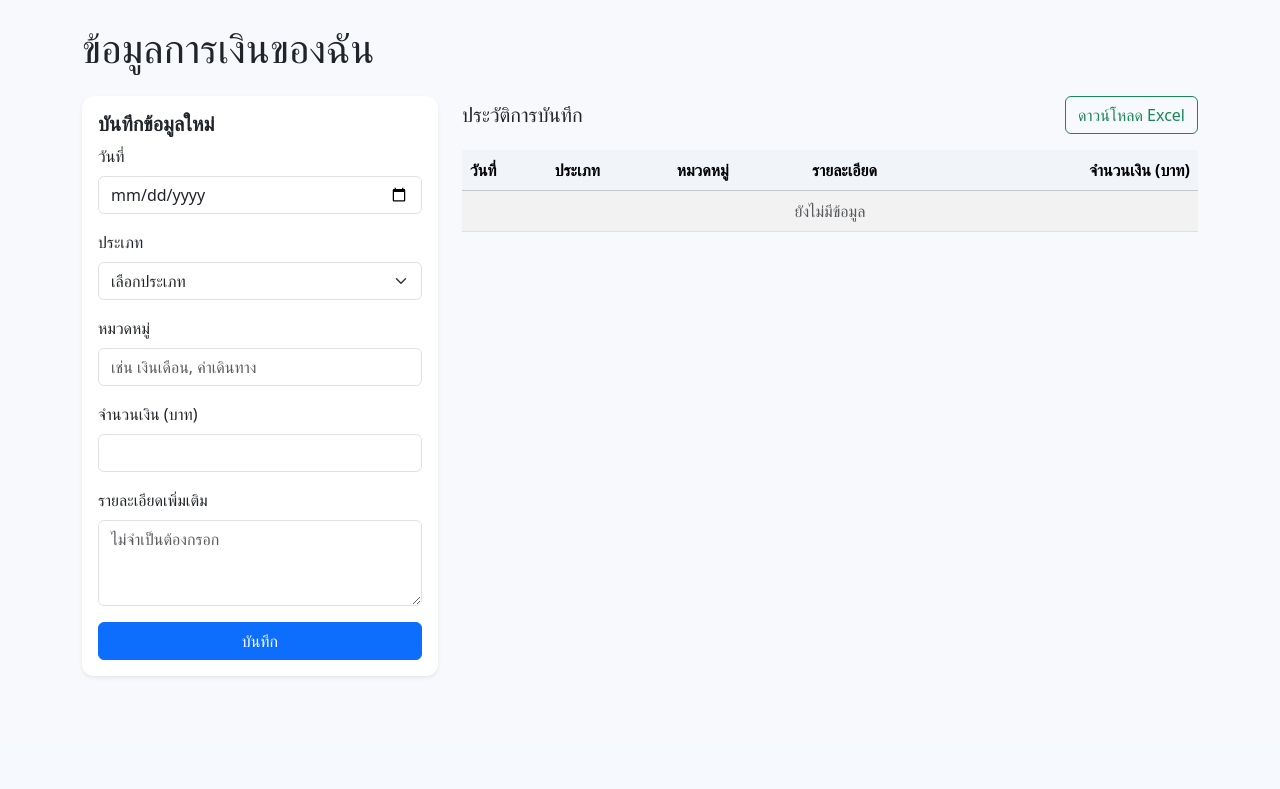
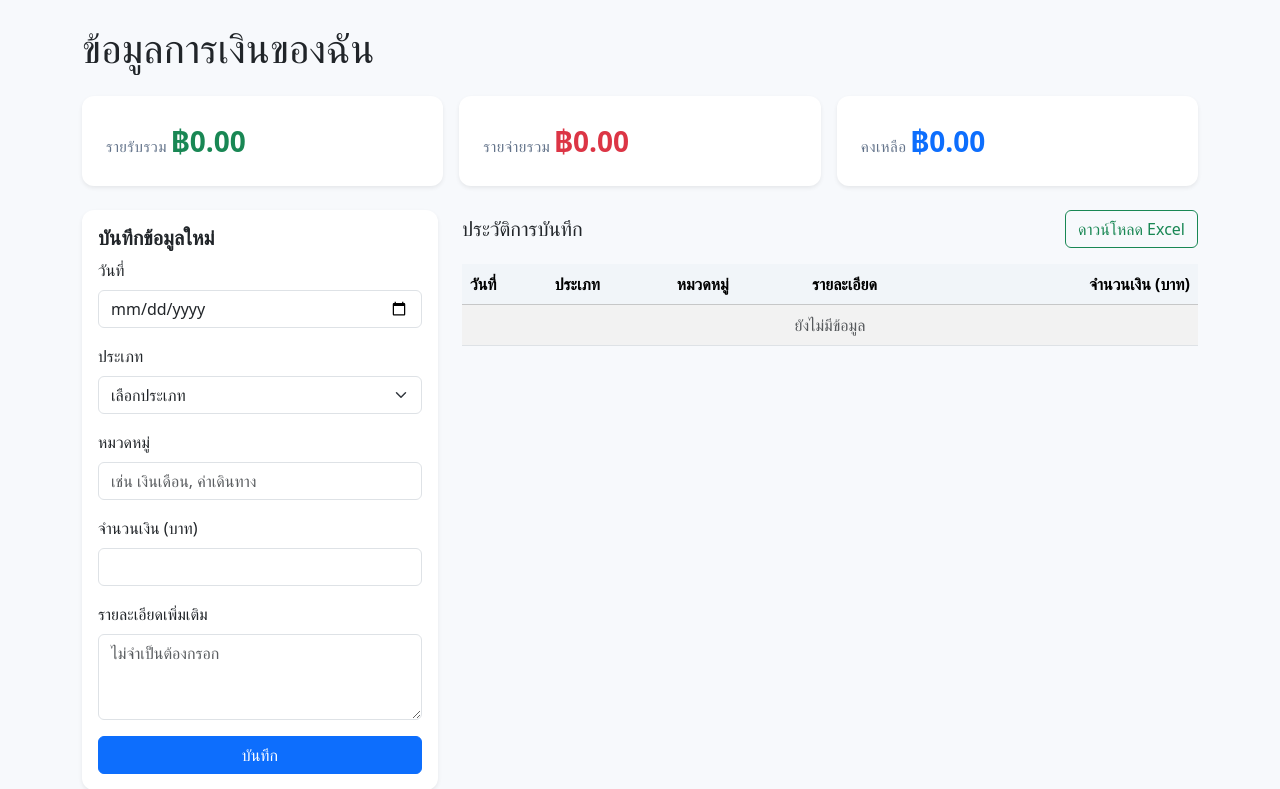
Before and after one commit to Tues1999/Data-Financial-Miniproject, a Flask app: page / in a window 1280 px wide. Shown: the part 56-845 px from the top of the page. Before the commit the page ends 734 px from the top, so only its background shows below. Run offline with Flask 3, Linux system fonts and the light colour scheme; the visitor is signed in with stand-in values (Sample User, id 1); data that the repository does not hold is empty.

Commit message:
Enhance financial dashboard and add tests

```diff
--- a/app/__init__.py
+++ b/app/__init__.py
@@ -35,18 +35,19 @@ def create_app(test_config: dict | None = None) -> Flask:
 
     app = Flask(__name__, instance_relative_config=False)
 
-    database_uri = os.getenv("DATABASE_URL")
-    if not database_uri:
-        database_uri = _default_database_uri()
-
-    app.config.update(
-        SECRET_KEY=os.getenv("FLASK_SECRET_KEY", "change-me"),
-        SQLALCHEMY_DATABASE_URI=database_uri,
-        SQLALCHEMY_TRACK_MODIFICATIONS=False,
-    )
+    config: dict[str, object] = {
+        "SECRET_KEY": os.getenv("FLASK_SECRET_KEY", "change-me"),
+        "SQLALCHEMY_DATABASE_URI": os.getenv("DATABASE_URL", ""),
+        "SQLALCHEMY_TRACK_MODIFICATIONS": False,
+    }
 
     if test_config:
-        app.config.update(test_config)
+        config.update(test_config)
+
+    if not config.get("SQLALCHEMY_DATABASE_URI"):
+        config["SQLALCHEMY_DATABASE_URI"] = _default_database_uri()
+
+    app.config.update(config)
 
     # Initialize extensions
     db.init_app(app)
--- a/app/static/styles.css
+++ b/app/static/styles.css
@@ -9,6 +9,38 @@ body {
 
 .card-title {
   font-weight: 600;
+}
+
+.summary-card {
+  background-color: #ffffff;
+  border-radius: 0.75rem;
+  padding: 1.5rem;
+}
+
+.summary-label {
+  font-size: 0.95rem;
+  color: #64748b;
+  letter-spacing: 0.03em;
+  text-transform: uppercase;
+}
+
+.summary-value {
+  font-size: 1.75rem;
+  font-weight: 700;
+}
+
+.summary-card.income .summary-value,
+.summary-value.positive {
+  color: #198754;
+}
+
+.summary-card.expense .summary-value,
+.summary-value.negative {
+  color: #dc3545;
+}
+
+.summary-card.balance .summary-value {
+  color: #0d6efd;
 }
 
 .badge {
--- a/app/templates/dashboard.html
+++ b/app/templates/dashboard.html
@@ -1,6 +1,27 @@
 {% extends 'base.html' %}
 {% block content %}
 <h1 class="mb-4">ข้อมูลการเงินของฉัน</h1>
+{% set balance_class = 'positive' if balance_total >= 0 else 'negative' %}
+<div class="row g-3 mb-4">
+  <div class="col-md-4">
+    <div class="summary-card income shadow-sm h-100">
+      <span class="summary-label">รายรับรวม</span>
+      <span class="summary-value">฿{{ '{:,.2f}'.format(income_total) }}</span>
+    </div>
+  </div>
+  <div class="col-md-4">
+    <div class="summary-card expense shadow-sm h-100">
+      <span class="summary-label">รายจ่ายรวม</span>
+      <span class="summary-value">฿{{ '{:,.2f}'.format(expense_total) }}</span>
+    </div>
+  </div>
+  <div class="col-md-4">
+    <div class="summary-card balance shadow-sm h-100">
+      <span class="summary-label">คงเหลือ</span>
+      <span class="summary-value {{ balance_class }}">฿{{ '{:,.2f}'.format(balance_total) }}</span>
+    </div>
+  </div>
+</div>
 <div class="row g-4">
   <div class="col-lg-4">
     <div class="card shadow-sm">
--- a/app/views.py
+++ b/app/views.py
@@ -13,12 +13,34 @@ from flask import (
 )
 from flask_login import login_required, current_user
 from openpyxl import Workbook
+from sqlalchemy import func
 
 from . import db
 from .models import FinanceRecord
 
 
 views_bp = Blueprint("views", __name__)
+
+
+def _calculate_totals(user_id: int) -> tuple[Decimal, Decimal, Decimal]:
+    """Return total income, expense, and balance for a user."""
+
+    totals = {"income": Decimal("0"), "expense": Decimal("0")}
+    rows = (
+        db.session.query(
+            FinanceRecord.record_type,
+            func.coalesce(func.sum(FinanceRecord.amount), 0),
+        )
+        .filter(FinanceRecord.user_id == user_id)
+        .group_by(FinanceRecord.record_type)
+        .all()
+    )
+
+    for record_type, total in rows:
+        totals[record_type] = Decimal(str(total))
+
+    balance = totals["income"] - totals["expense"]
+    return totals["income"], totals["expense"], balance
 
 
 @views_bp.route("/", methods=["GET", "POST"])
@@ -42,23 +64,26 @@ def dashboard():
             except InvalidOperation:
                 flash("จำนวนเงินไม่ถูกต้อง", "danger")
             else:
-                try:
-                    record_date = datetime.strptime(form_date, "%Y-%m-%d").date()
-                except ValueError:
-                    flash("รูปแบบวันที่ไม่ถูกต้อง", "danger")
+                if amount <= 0:
+                    flash("จำนวนเงินต้องมากกว่า 0", "warning")
                 else:
-                    record = FinanceRecord(
-                        user_id=current_user.id,
-                        record_date=record_date,
-                        category=category,
-                        description=description,
-                        amount=amount,
-                        record_type=record_type,
-                    )
-                    db.session.add(record)
-                    db.session.commit()
-                    flash("บันทึกข้อมูลเรียบร้อย", "success")
-                    return redirect(url_for("views.dashboard"))
+                    try:
+                        record_date = datetime.strptime(form_date, "%Y-%m-%d").date()
+                    except ValueError:
+                        flash("รูปแบบวันที่ไม่ถูกต้อง", "danger")
+                    else:
+                        record = FinanceRecord(
+                            user_id=current_user.id,
+                            record_date=record_date,
+                            category=category,
+                            description=description,
+                            amount=amount,
+                            record_type=record_type,
+                        )
+                        db.session.add(record)
+                        db.session.commit()
+                        flash("บันทึกข้อมูลเรียบร้อย", "success")
+                        return redirect(url_for("views.dashboard"))
 
     records = (
         FinanceRecord.query.filter_by(user_id=current_user.id)
@@ -66,7 +91,15 @@ def dashboard():
         .all()
     )
 
-    return render_template("dashboard.html", records=records)
+    income_total, expense_total, balance_total = _calculate_totals(current_user.id)
+
+    return render_template(
+        "dashboard.html",
+        records=records,
+        income_total=income_total,
+        expense_total=expense_total,
+        balance_total=balance_total,
+    )
 
 
 @views_bp.route("/download", methods=["GET"])
@@ -78,6 +111,8 @@ def download_excel():
         .order_by(FinanceRecord.record_date.asc(), FinanceRecord.id.asc())
         .all()
     )
+
+    income_total, expense_total, balance_total = _calculate_totals(current_user.id)
 
     workbook = Workbook()
     worksheet = workbook.active
@@ -105,6 +140,12 @@ def download_excel():
             ]
         )
 
+    if records:
+        worksheet.append([])
+        worksheet.append(["", "", "", "รวมรายรับ", float(income_total), ""])
+        worksheet.append(["", "", "", "รวมรายจ่าย", float(expense_total), ""])
+        worksheet.append(["", "", "", "คงเหลือ", float(balance_total), ""])
+
     for column_cells in worksheet.columns:
         max_length = max(len(str(cell.value)) for cell in column_cells)
         column_letter = column_cells[0].column_letter
--- a/requirements-dev.txt
+++ b/requirements-dev.txt
@@ -1 +1,2 @@
 pyinstaller==6.3.0
+pytest==8.1.1
```
Also changed, not shown: tests/conftest.py (added, +32 -0 lines), tests/test_app.py (added, +108 -0 lines), README.md, 1 other file.
